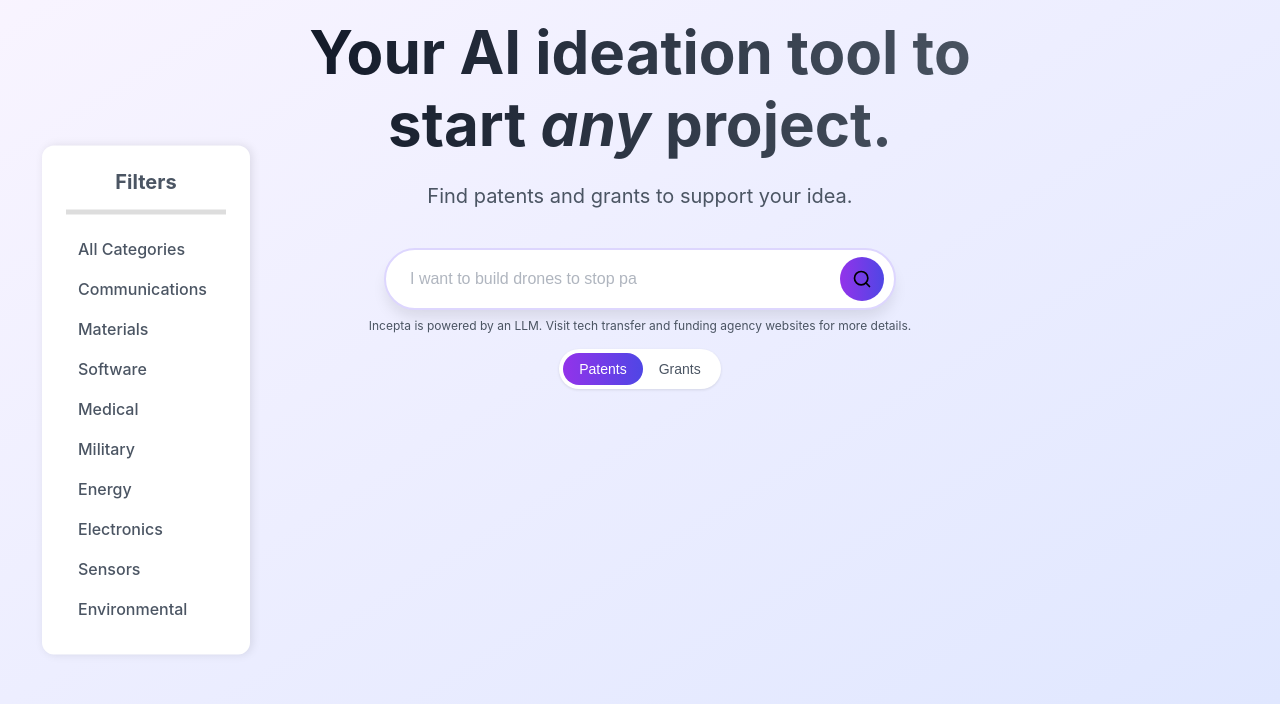
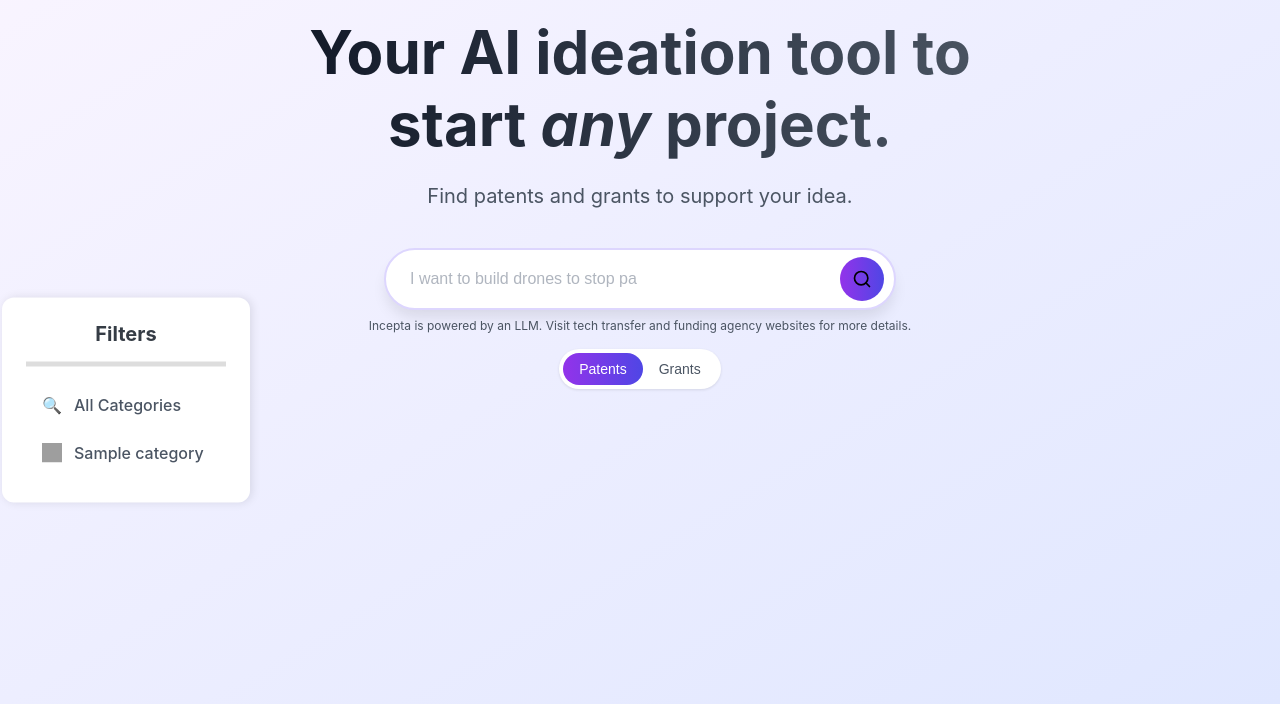
Before and after one commit to andrew-medrano/Incepta_backend, a Flask app: template main/templates/index.html in a window 1280 px wide. Shown: the part 96-800 px from the top of the page. Run offline with Flask 3, Linux system fonts and the light colour scheme; the template is opened without the code that fills it: most values are stand-ins (such as "Sample title", 1, 10 or a date in 2020); grey boxes are pictures that could not be loaded.

Commit message:
icons for filters added

```diff
--- a/main/templates/index.html
+++ b/main/templates/index.html
@@ -335,13 +335,13 @@
             background: white;
             border-radius: 12px;
             box-shadow: 2px 0 10px rgba(0, 0, 0, 0.1);
-            width: 160px;
+            width: 200px;
             z-index: 10;
         }
 
         .category-title {
             font-weight: 700;
-            color: #4B5563;
+            color: #353c45;
             margin-bottom: 1rem;
             font-size: 1.25rem;
             padding-bottom: 1rem;
@@ -351,13 +351,14 @@
         .category-item {
             display: flex;
             align-items: center;
-            padding: 0.5rem 0.75rem;
+            padding: 0.75rem 1rem;
             margin: 0.25rem 0;
             border-radius: 8px;
             cursor: pointer;
             transition: all 0.2s ease;
             color: #4B5563;
             font-weight: 500;
+            gap: 0.75rem;
         }
 
         .category-item:hover {
@@ -384,6 +385,21 @@
             margin-left: auto;
             margin-right: auto;
             max-width: 48rem;
+        }
+
+        .category-icon {
+            width: 20px;
+            height: 20px;
+            display: flex;
+            align-items: center;
+            justify-content: center;
+        }
+
+        /* Ensure SVGs inherit the text color */
+        .category-icon svg {
+            width: 100%;
+            height: 100%;
+            fill: currentColor;
         }
     </style>
 </head>
@@ -415,16 +431,18 @@
 
         <div class="category-sidebar">
             <div class="category-title">Filters</div>
-            <div class="category-item" data-category="">All Categories</div>
-            <div class="category-item" data-category="Communications">Communications</div>
-            <div class="category-item" data-category="Materials">Materials</div>
-            <div class="category-item" data-category="Software">Software</div>
-            <div class="category-item" data-category="Medical">Medical</div>
-            <div class="category-item" data-category="Military">Military</div>
-            <div class="category-item" data-category="Energy">Energy</div>
-            <div class="category-item" data-category="Electronics">Electronics</div>
-            <div class="category-item" data-category="Sensors">Sensors</div>
-            <div class="category-item" data-category="Environmental">Environmental</div>
+            <div class="category-item" data-category="">
+                <span class="category-icon">🔍</span>
+                All Categories
+            </div>
+            {% for category in categories %}
+            <div class="category-item" data-category="{{ category }}">
+                <img src="{{ url_for('static', filename='category_icons/' + category.lower() + '.svg') }}"
+                     alt="{{ category }} icon"
+                     class="category-icon">
+                {{ category }}
+            </div>
+            {% endfor %}
         </div>
 
         <div class="info-text">
```
Also changed, not shown: main/constants/categories.py (+12 -0 lines), main/static/category_icons/communications.svg (added), main/static/category_icons/electronics.svg (added), main/static/category_icons/energy.svg (added), main/static/category_icons/environmental.svg (added), main/static/category_icons/materials.svg (added), main/static/category_icons/medical.svg (added), main/static/category_icons/military.svg (added), main/static/category_icons/sensors.svg (added), main/static/category_icons/software.svg (added).
